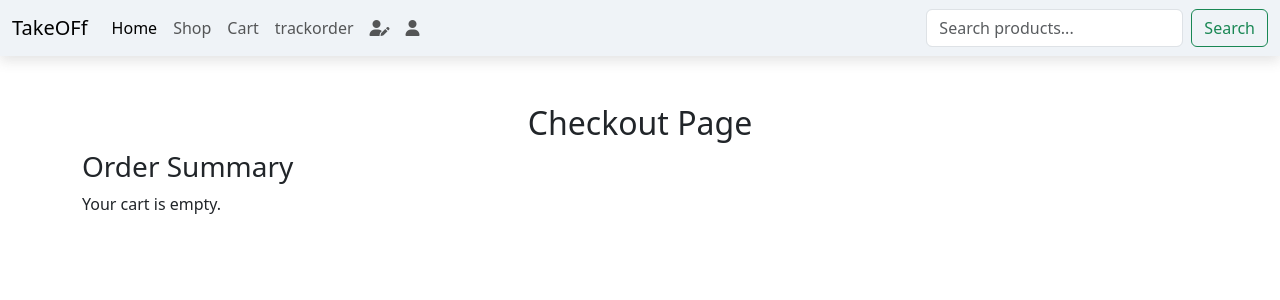
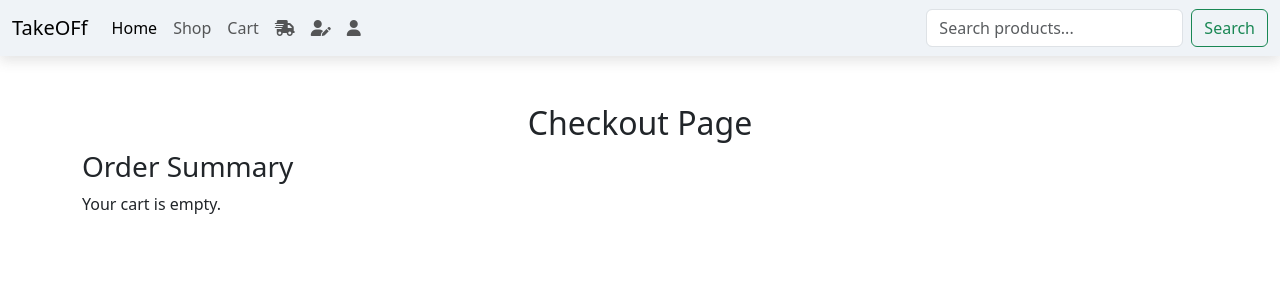
Before and after one commit to Anuragdadhich/anuragdjango, a Django app: page /checkout/ in a window 1280 px wide. Shown: the top 300 px of the page. Run offline with Django 5.2, Linux system fonts and the light colour scheme; a user stored in the database is signed in; data comes from the database, SQL or seed files in the repository; style sheets or scripts are compiled from the project's sources; some libraries are stand-ins or nearby versions.

Commit message:
Initial commit: change

```diff
--- a/templates/base.html
+++ b/templates/base.html
@@ -164,7 +164,7 @@
             <a class="nav-link" href="/checkout">Cart</a>
           </li>
           <li class="nav-item">
-            <a class="nav-link" href="/track_order">trackorder</a>
+            <a class="nav-link" href="/track_order"><i class="fa-solid fa-truck-fast"></i></a>
           </li>
           <li class="nav-item">
             <a class="nav-link" href="/register"><i class="fa-solid fa-user-pen"></i></a>
```
